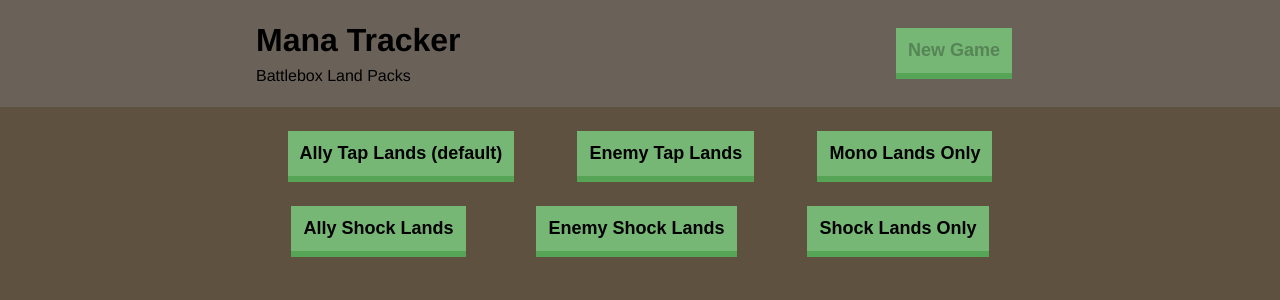
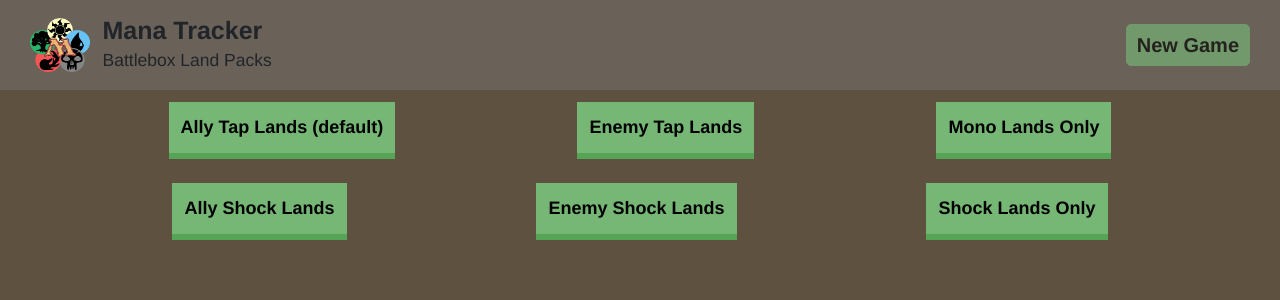
Before and after one commit to DeepSky8/mana-tracker2, an Angular app: page / in a window 1280 px wide. Shown: the top 300 px of the page. Built offline with nearby package versions, Linux system fonts and the light colour scheme.

Commit message:
Integrate Bootstrap into Header component

```diff
--- a/package.json
+++ b/package.json
@@ -29,6 +29,7 @@
     "@angular/forms": "^21.0.0",
     "@angular/platform-browser": "^21.0.0",
     "@angular/router": "^21.0.0",
+    "bootstrap": "^5.3.8",
     "rxjs": "~7.8.0",
     "tslib": "^2.3.0"
   },
--- a/src/app/app.html
+++ b/src/app/app.html
@@ -1,5 +1,5 @@
 <app-header [state]="state" (newGame)="newGame()" />
-<div class="content-container">
+<div class="container">
 
   @if (!state.boxSelected) {
   <app-mana-pack-type (selectedPack)="loadManaPack($event)" />
--- a/src/app/display/header/header.html
+++ b/src/app/display/header/header.html
@@ -1,16 +1,21 @@
-<div class="header">
-    <div class="content-container">
-        <div class="header--spacing">
-            <div>
-                <h1 class="header__title">Mana Tracker</h1>
-                <h2 class="header__subtitle">Battlebox Land Packs</h2>
-            </div>
+<header class="header py-3">
+    <div class="navbar ">
+        <div class="d-flex flex-fill  mx-3 mx-md-5">
+            <img src="logo192.png" width="60" height="60" class="navbar-brand" alt="Mana Tracker logo">
 
-            <div>
-                <button
-                    class="button--new"
-                    [disabled]='!state().boxSelected'
-                    (click)="generateNewGame()">New Game</button>
+            <div class="d-flex flex-grow-1 justify-content-between">
+                <div class="ms-1">
+                    <h1 class="fw-bold">Mana Tracker</h1>
+                    <h3 class=" mx-0 my-0">Battlebox Land Packs</h3>
+                </div>
+
+                <div class="d-flex">
+                    <button
+                        type="button"
+                        class="btn btn-primary btn-lg align-self-center fw-bold fs-2"
+                        [disabled]='!state().boxSelected'
+                        (click)="generateNewGame()">New Game</button>
+                </div>
             </div>
         </div>
 
@@ -19,4 +24,4 @@
     </div>
 
 
-</div>
+</header>
--- a/src/app/display/header/header.scss
+++ b/src/app/display/header/header.scss
@@ -4,37 +4,4 @@
 
 .header {
     background: colors.$light-brown;
-    margin-bottom: sizes.$s-size;
-    padding: sizes.$m-size 0;
 }
-
-// .content-container {
-//     margin: 0 auto;
-//     max-width: sizes.$content-max-width;
-//     padding: 0 sizes.$m-size;
-// }
-
-.header--spacing {
-    display: flex;
-    justify-content: space-between;
-}
-
-.header__title {
-    font-size: sizes.$l-size;
-    margin: 0;
-}
-
-.header__subtitle {
-    font-size: sizes.$m-size;
-    font-weight: 500;
-    margin: 0;
-}
-
-.button--new {
-    background: colors.$light-green;
-    border: none;
-    border-bottom: 0.6rem solid color.adjust(colors.$light-green, $lightness: -10%);
-    margin: sizes.$s-size;
-    font-weight: bold;
-    padding: sizes.$s-size;
-}
--- a/src/index.html
+++ b/src/index.html
@@ -1,5 +1,6 @@
 <!doctype html>
 <html lang="en">
+
 <head>
   <meta charset="utf-8">
   <title>ManaTracker</title>
@@ -7,7 +8,9 @@
   <meta name="viewport" content="width=device-width, initial-scale=1">
   <link rel="icon" type="image/x-icon" href="favicon.ico">
 </head>
+
 <body>
   <app-root></app-root>
 </body>
+
 </html>
--- a/src/styles/styles.scss
+++ b/src/styles/styles.scss
@@ -1,6 +1,9 @@
 @use "sass:color";
 @use "../styles/colors";
 @use "../styles//sizes";
+@use "bootstrap/scss/bootstrap" with (
+    $primary: #76b776
+);
 
 :root {
     font-family: Inter, system-ui, Avenir, Helvetica, Arial, sans-serif;
```
Also changed, not shown: 1 other file (tests, documents, lock files or other folders).
